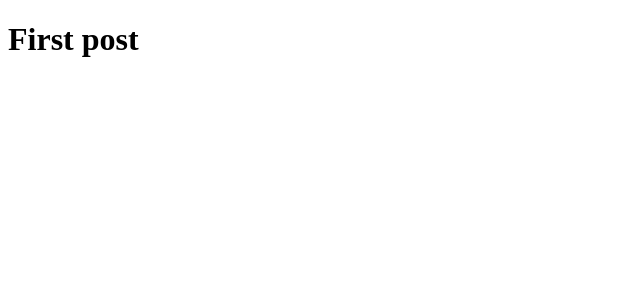
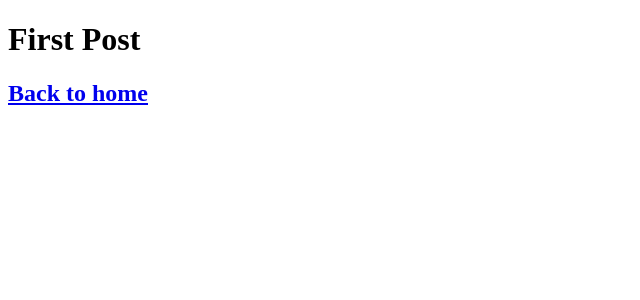
Before and after one commit to SadmanYasar/sadman-yasar-blogs, a Next.js app: page /posts/first-post in a window 1280 px wide. Shown: the top 300 px of the page, without its empty margins (0-640 px from the left). Built offline with nearby package versions, Linux system fonts and the light colour scheme.

Commit message:
added lazyloading script

```diff
--- a/pages/index.js
+++ b/pages/index.js
@@ -1,3 +1,4 @@
+import Link from 'next/link'
 import Head from 'next/head'
 
 export default function Home() {
@@ -10,7 +11,10 @@
 
       <main>
         <h1 className="title">
-          Hello <a href="https://nextjs.org">Next.js!</a>
+          Read{' '}
+          <Link href="/posts/first-post">
+            <a>this page!</a>
+          </Link>
         </h1>
 
         <p className="description">
--- a/pages/posts/first-post.js
+++ b/pages/posts/first-post.js
@@ -1,3 +1,28 @@
+import Link from "next/link";
+import Head from "next/head";
+import Script from "next/script";
+
 export default function FirstPost() {
-    return <h1>First post</h1>
+    return (
+        <>
+            <Head>
+                <title>My first post</title>
+            </Head>
+            <Script
+                src="https://connect.facebook.net/en_US/sdk.js"
+                strategy="lazyOnload"
+                onLoad={() => {
+                    console.log(`script loaded correctly, window.FB has been populated`)
+                }}
+            />
+            <h1>
+                First Post
+            </h1>
+            <h2>
+                <Link href={"/"}>
+                    <a>Back to home</a>
+                </Link>
+            </h2>
+        </>
+    )
 }
```
Also changed, not shown: public/images/profile.png (added), 1 other file (tests, documents, lock files or other folders).
